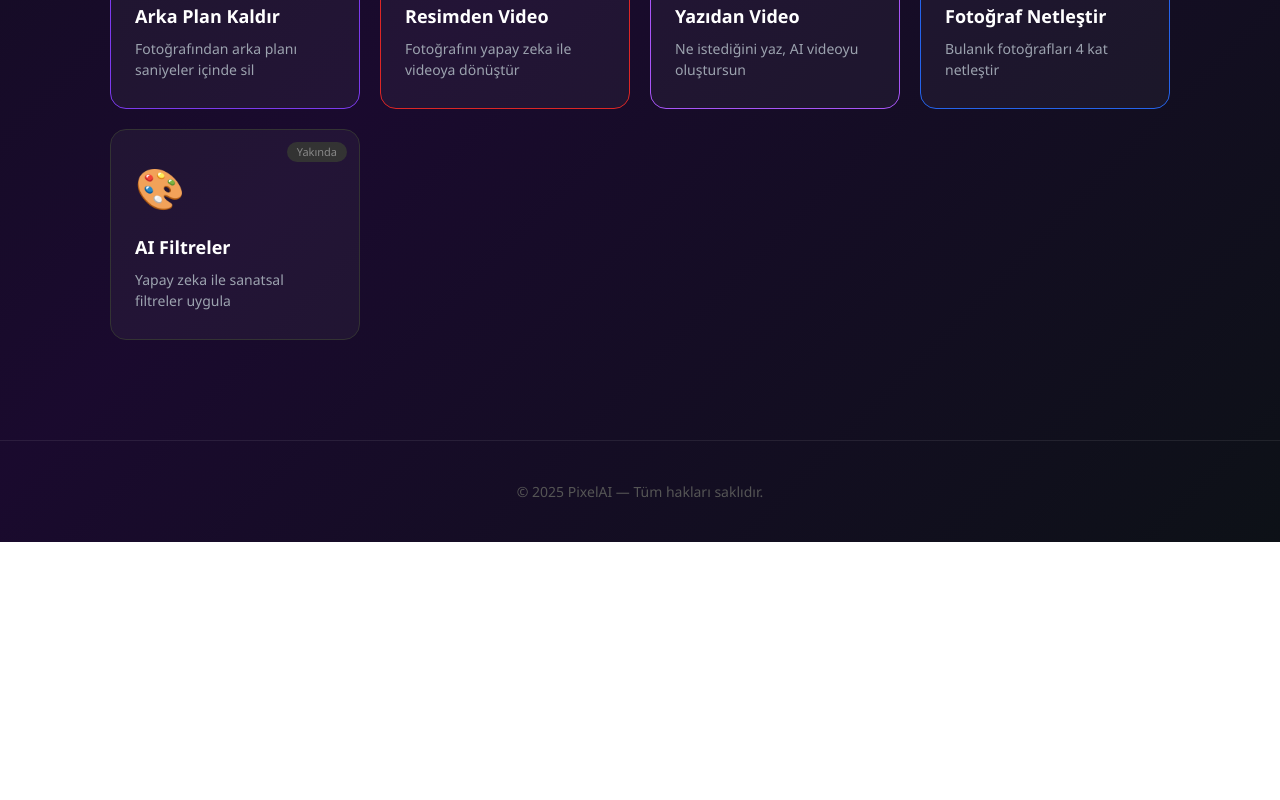
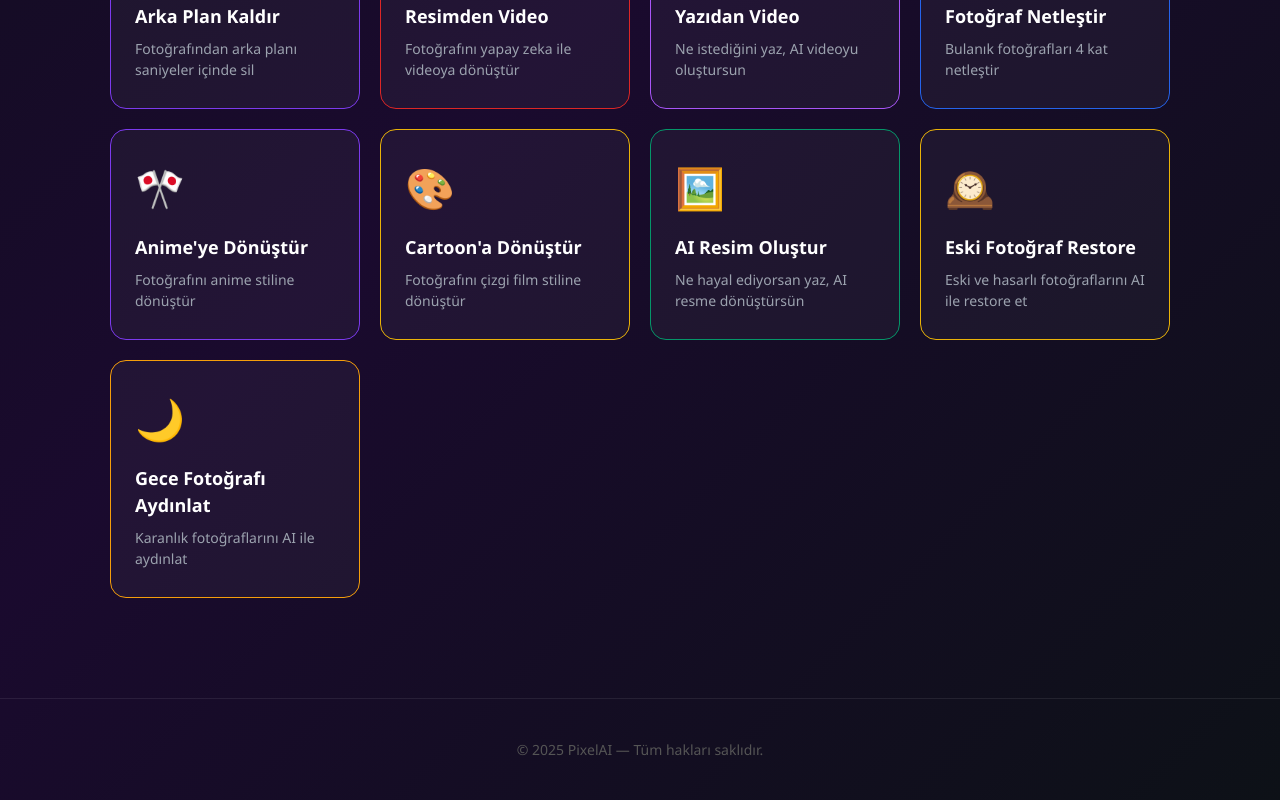
Before and after one commit to mehmetayhann247-ai/pixelai, a Next.js app: page / in a window 1280 px wide. Shown: the part 871-1671 px from the top of the page. Before the commit the page ends 1413 px from the top, so only its background shows below. Built offline with nearby package versions, Linux system fonts and the light colour scheme; no server answers.

Commit message:
Tum ozellikler ana sayfaya eklendi

```diff
--- a/app/page.tsx
+++ b/app/page.tsx
@@ -27,48 +27,16 @@ export default function Home() {
   };
 
   const features = [
-    {
-      icon: "🖼️",
-      title: "Arka Plan Kaldır",
-      desc: "Fotoğrafından arka planı saniyeler içinde sil",
-      color: "#7c3aed",
-      href: "/remove-bg",
-      ready: true,
-    },
-    {
-      icon: "🎬",
-      title: "Resimden Video",
-      desc: "Fotoğrafını yapay zeka ile videoya dönüştür",
-      color: "#dc2626",
-      href: "/image-to-video",
-      ready: true,
-    },
-    {
-      icon: "✍️",
-      title: "Yazıdan Video",
-      desc: "Ne istediğini yaz, AI videoyu oluştursun",
-      color: "#a855f7",
-      href: "/text-to-video",
-      ready: true,
-    },
-    {
-  icon: "📸",
-  title: "Fotoğraf Netleştir",
-  desc: "Bulanık fotoğrafları 4 kat netleştir",
-  color: "#2563eb",
-  href: "/enhance",
-  ready: true,
-},
-    {
-      icon: "🎨",
-      title: "AI Filtreler",
-      desc: "Yapay zeka ile sanatsal filtreler uygula",
-      color: "#059669",
-      href: "#",
-      ready: false,
-    },
+    { icon: "🖼️", title: "Arka Plan Kaldır", desc: "Fotoğrafından arka planı saniyeler içinde sil", color: "#7c3aed", href: "/remove-bg", ready: true },
+    { icon: "🎬", title: "Resimden Video", desc: "Fotoğrafını yapay zeka ile videoya dönüştür", color: "#dc2626", href: "/image-to-video", ready: true },
+    { icon: "✍️", title: "Yazıdan Video", desc: "Ne istediğini yaz, AI videoyu oluştursun", color: "#a855f7", href: "/text-to-video", ready: true },
+    { icon: "📸", title: "Fotoğraf Netleştir", desc: "Bulanık fotoğrafları 4 kat netleştir", color: "#2563eb", href: "/enhance", ready: true },
+    { icon: "🎌", title: "Anime'ye Dönüştür", desc: "Fotoğrafını anime stiline dönüştür", color: "#7c3aed", href: "/anime", ready: true },
+    { icon: "🎨", title: "Cartoon'a Dönüştür", desc: "Fotoğrafını çizgi film stiline dönüştür", color: "#eab308", href: "/cartoon", ready: true },
+    { icon: "🖼️", title: "AI Resim Oluştur", desc: "Ne hayal ediyorsan yaz, AI resme dönüştürsün", color: "#059669", href: "/text-to-image", ready: true },
+    { icon: "🕰️", title: "Eski Fotoğraf Restore", desc: "Eski ve hasarlı fotoğraflarını AI ile restore et", color: "#eab308", href: "/restore", ready: true },
+    { icon: "🌙", title: "Gece Fotoğrafı Aydınlat", desc: "Karanlık fotoğraflarını AI ile aydınlat", color: "#f59e0b", href: "/brighten", ready: true },
   ];
-
   return (
     <main style={{
       minHeight: "100vh",
```
